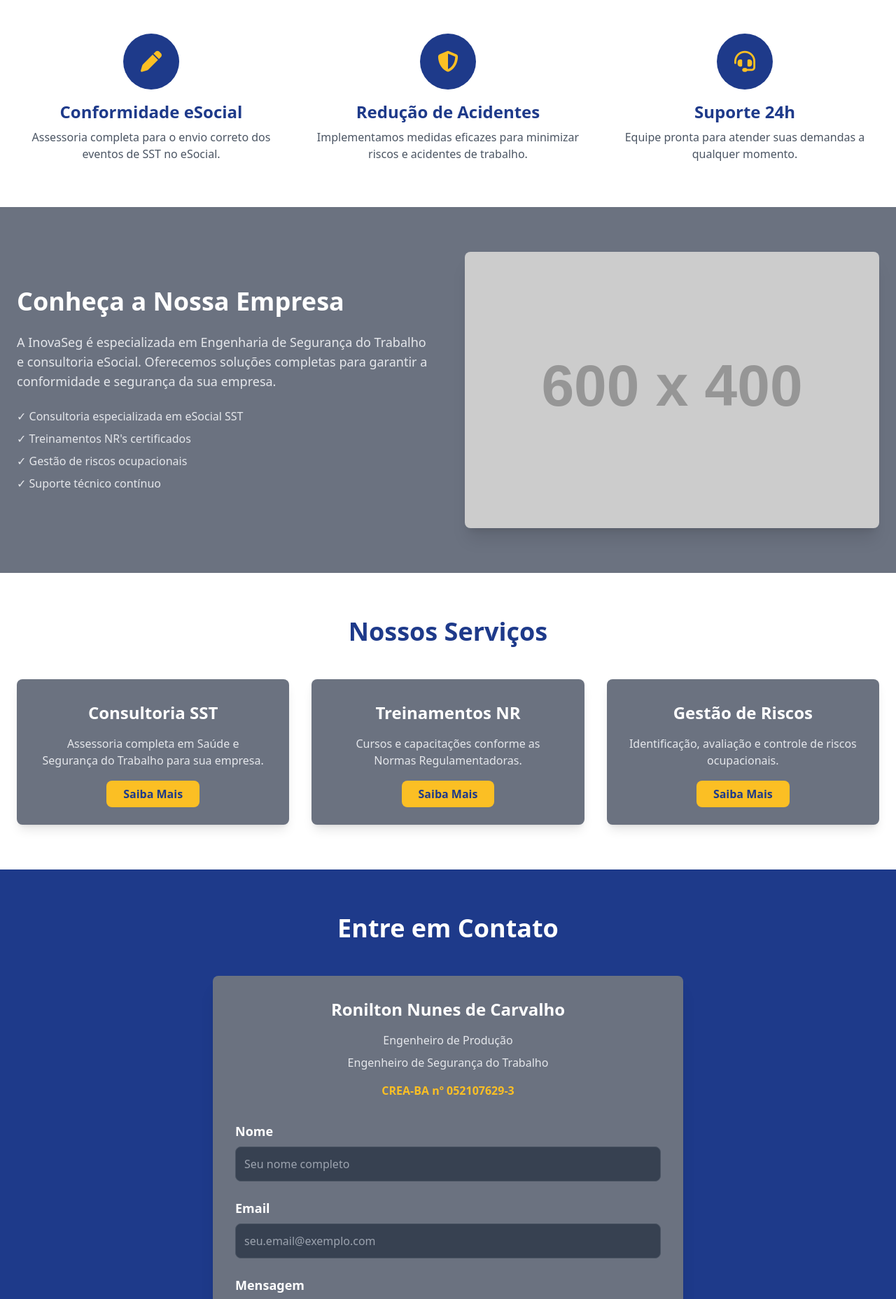
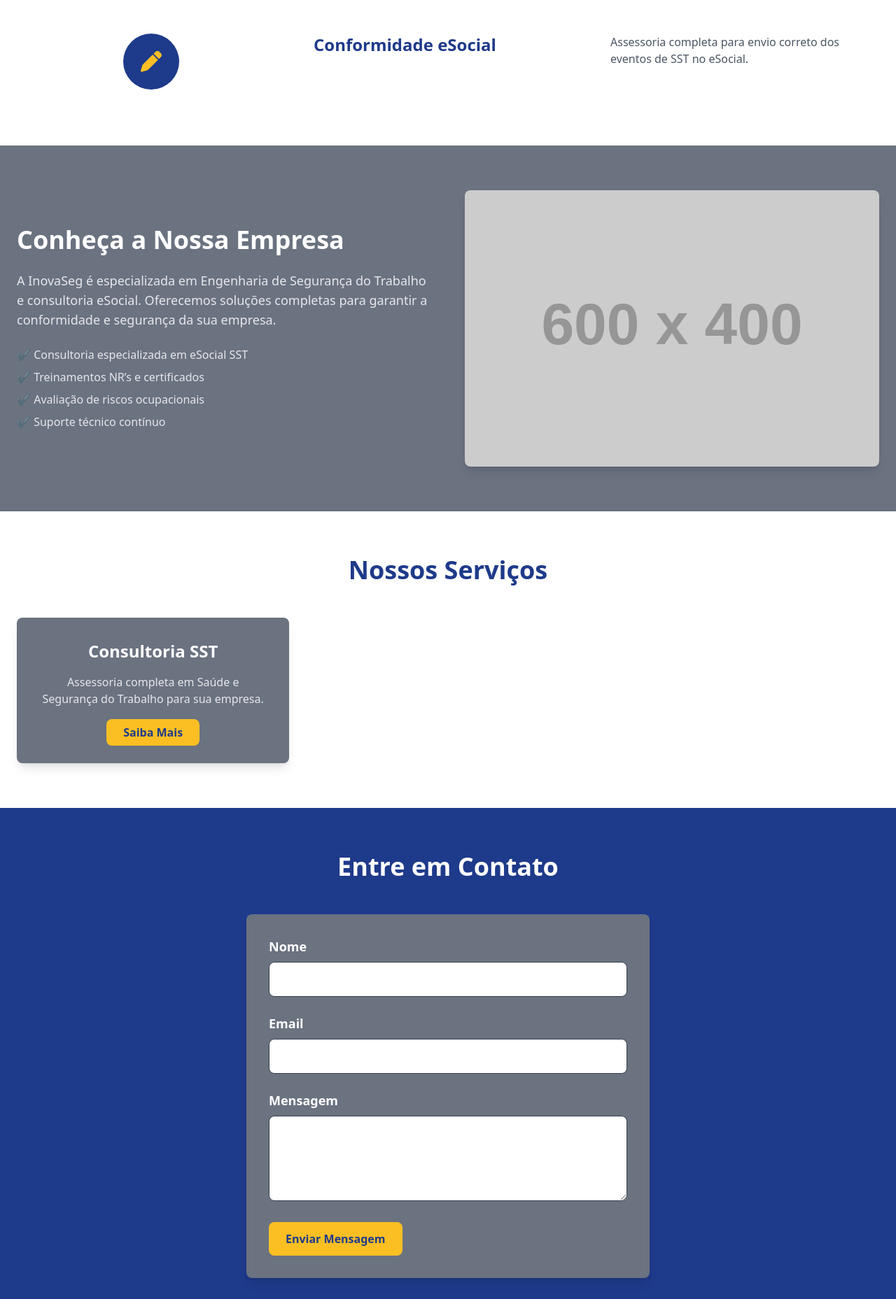
Before and after one commit to RoniltonCarvalho/inovaseg-web.site, a React (Create React App) app: page / in a window 1280 px wide. Shown: the part 880-2737 px from the top of the page at 70% size. Built offline with nearby package versions, Linux system fonts and the light colour scheme.

Commit message:
Update App.js

```diff
--- a/src/App.js
+++ b/src/App.js
@@ -20,13 +20,14 @@
         {/* Hero Section */}
         <section id="home" className="relative h-screen flex items-center justify-center bg-blue-900">
           <div className="text-center p-8 max-w-4xl">
-            <h1 className="text-5xl font-extrabold text-white leading-tight mb-4">
-              Engenharia de Segurança do Trabalho & eSocial
-            </h1>
+            <h1 className="text-5xl font-extrabold text-white leading-tight mb-4">InovaSeg</h1>
             <p className="text-xl text-gray-300 mb-8">
               Conformidade, segurança e suporte especializado para sua empresa.
             </p>
-            <a href="#contato" className="bg-yellow-400 hover:bg-yellow-500 text-blue-900 font-bold py-3 px-8 rounded-lg transition duration-300 transform hover:scale-105">
+            <a
+              href="#contato"
+              className="bg-yellow-400 hover:bg-yellow-500 text-blue-900 font-bold py-3 px-8 rounded-lg transition"
+            >
               Solicite uma Proposta
             </a>
           </div>
@@ -34,37 +35,18 @@
 
         {/* Service Cards Section */}
         <section className="py-16 bg-white">
-          <div className="container mx-auto px-6">
-            <div className="grid grid-cols-1 md:grid-cols-3 gap-10">
-              <div className="text-center">
+          <div className="container mx-auto px-6 grid grid-cols-1 md:grid-cols-3 gap-10">
             <div className="bg-blue-900 w-20 h-20 rounded-full flex items-center justify-center mx-auto mb-4">
               <i className="fas fa-pen text-3xl text-yellow-400"></i>
             </div>
             <h3 className="text-2xl font-semibold text-blue-900 mb-2">Conformidade eSocial</h3>
-                <p className="text-gray-600">Assessoria completa para o envio correto dos eventos de SST no eSocial.</p>
-              </div>
-              <div className="text-center">
-                <div className="bg-blue-900 w-20 h-20 rounded-full flex items-center justify-center mx-auto mb-4">
-                  <i className="fas fa-shield-alt text-3xl text-yellow-400"></i>
-                </div>
-                <h3 className="text-2xl font-semibold text-blue-900 mb-2">Redução de Acidentes</h3>
-                <p className="text-gray-600">Implementamos medidas eficazes para minimizar riscos e acidentes de trabalho.</p>
-              </div>
-              <div className="text-center">
-                <div className="bg-blue-900 w-20 h-20 rounded-full flex items-center justify-center mx-auto mb-4">
-                  <i className="fas fa-headset text-3xl text-yellow-400"></i>
-                </div>
-                <h3 className="text-2xl font-semibold text-blue-900 mb-2">Suporte 24h</h3>
-                <p className="text-gray-600">Equipe pronta para atender suas demandas a qualquer momento.</p>
-              </div>
-            </div>
+            <p className="text-gray-600">Assessoria completa para envio correto dos eventos de SST no eSocial.</p>
           </div>
         </section>
 
         {/* Info Block Section */}
         <section id="empresa" className="py-16 bg-gray-500">
-          <div className="container mx-auto px-6">
-            <div className="grid grid-cols-1 lg:grid-cols-2 gap-12 items-center">
+          <div className="container mx-auto px-6 grid grid-cols-1 md:grid-cols-2 gap-12 items-center">
             <div>
               <h2 className="text-4xl font-bold text-white mb-6">Conheça a Nossa Empresa</h2>
               <p className="text-lg text-gray-200 mb-6">
@@ -72,87 +54,65 @@
                 Oferecemos soluções completas para garantir a conformidade e segurança da sua empresa.
               </p>
               <ul className="text-gray-200 space-y-2">
-                  <li>✓ Consultoria especializada em eSocial SST</li>
-                  <li>✓ Treinamentos NR's certificados</li>
-                  <li>✓ Gestão de riscos ocupacionais</li>
-                  <li>✓ Suporte técnico contínuo</li>
+                <li>✔️ Consultoria especializada em eSocial SST</li>
+                <li>✔️ Treinamentos NR’s e certificados</li>
+                <li>✔️ Avaliação de riscos ocupacionais</li>
+                <li>✔️ Suporte técnico contínuo</li>
               </ul>
             </div>
             <div className="relative">
-                <img src="https://placehold.co/600x400/374151/e2e8f0?text=Laptop+Placeholder" alt="Laptop" className="rounded-lg shadow-xl" />
-              </div>
+              <img
+                src="https://placehold.co/600x400/374151/e2e8f0?text=Laptop+Placeholder"
+                alt="Laptop"
+                className="rounded-lg shadow-lg"
+              />
             </div>
           </div>
         </section>
 
-        {/* Services Models Section */}
+        {/* Serviços Section */}
         <section id="servicos" className="py-16 bg-white">
           <div className="container mx-auto px-6">
             <h2 className="text-4xl font-bold text-center text-blue-900 mb-12">Nossos Serviços</h2>
             <div className="grid grid-cols-1 md:grid-cols-3 gap-8">
               <div className="bg-gray-500 p-8 rounded-lg shadow-lg text-center">
                 <h3 className="text-2xl font-bold text-white mb-4">Consultoria SST</h3>
-                <p className="text-gray-200 mb-6">Assessoria completa em Saúde e Segurança do Trabalho para sua empresa.</p>
-                <a href="#contato" className="bg-yellow-400 hover:bg-yellow-500 text-blue-900 font-bold py-2 px-6 rounded-lg transition duration-300">
+                <p className="text-gray-200 mb-6">
+                  Assessoria completa em Saúde e Segurança do Trabalho para sua empresa.
+                </p>
+                <a
+                  href="#contato"
+                  className="bg-yellow-400 hover:bg-yellow-500 text-blue-900 font-bold py-2 px-6 rounded-lg transition"
+                >
                   Saiba Mais
                 </a>
               </div>
-              <div className="bg-gray-500 p-8 rounded-lg shadow-lg text-center">
-                <h3 className="text-2xl font-bold text-white mb-4">Treinamentos NR</h3>
-                <p className="text-gray-200 mb-6">Cursos e capacitações conforme as Normas Regulamentadoras.</p>
-                <a href="#contato" className="bg-yellow-400 hover:bg-yellow-500 text-blue-900 font-bold py-2 px-6 rounded-lg transition duration-300">
-                  Saiba Mais
-                </a>
-              </div>
-              <div className="bg-gray-500 p-8 rounded-lg shadow-lg text-center">
-                <h3 className="text-2xl font-bold text-white mb-4">Gestão de Riscos</h3>
-                <p className="text-gray-200 mb-6">Identificação, avaliação e controle de riscos ocupacionais.</p>
-                <a href="#contato" className="bg-yellow-400 hover:bg-yellow-500 text-blue-900 font-bold py-2 px-6 rounded-lg transition duration-300">
-                  Saiba Mais
-                </a>
-              </div>
+              {/* Você pode repetir os cards para NR, Gestão de riscos, etc. */}
             </div>
           </div>
         </section>
 
-        {/* Contact Section */}
+        {/* Contato Section */}
         <section id="contato" className="py-16 bg-blue-900">
           <div className="container mx-auto px-6">
             <h2 className="text-4xl font-bold text-center text-white mb-12">Entre em Contato</h2>
-            <div className="max-w-2xl mx-auto bg-gray-500 p-8 rounded-lg shadow-xl">
-              <div className="text-center mb-8">
-                <h3 className="text-2xl font-bold text-white mb-4">Ronilton Nunes de Carvalho</h3>
-                <p className="text-gray-200 mb-2">Engenheiro de Produção</p>
-                <p className="text-gray-200 mb-4">Engenheiro de Segurança do Trabalho</p>
-                <p className="text-yellow-400 font-semibold">CREA-BA nº 052107629-3</p>
-              </div>
-
-              <form className="space-y-6">
+            <form className="space-y-6 max-w-xl mx-auto bg-gray-500 p-8 rounded-lg shadow-lg">
               <div>
                 <label htmlFor="name" className="block text-white text-lg font-semibold mb-2">Nome</label>
-                  <input type="text" id="name" name="name" className="w-full p-3 rounded-lg bg-gray-700 border border-gray-600 focus:outline-none focus:border-yellow-400 text-white" placeholder="Seu nome completo" />
+                <input type="text" id="name" name="name" className="w-full p-3 rounded-lg border border-gray-700" />
               </div>
               <div>
                 <label htmlFor="email" className="block text-white text-lg font-semibold mb-2">Email</label>
-                  <input type="email" id="email" name="email" className="w-full p-3 rounded-lg bg-gray-700 border border-gray-600 focus:outline-none focus:border-yellow-400 text-white" placeholder="seu.email@exemplo.com" />
+                <input type="email" id="email" name="email" className="w-full p-3 rounded-lg border border-gray-700" />
               </div>
               <div>
                 <label htmlFor="message" className="block text-white text-lg font-semibold mb-2">Mensagem</label>
-                  <textarea id="message" name="message" rows="5" className="w-full p-3 rounded-lg bg-gray-700 border border-gray-600 focus:outline-none focus:border-yellow-400 text-white" placeholder="Descreva sua necessidade ou solicitação"></textarea>
+                <textarea id="message" name="message" rows="4" className="w-full p-3 rounded-lg border border-gray-700"></textarea>
               </div>
-                <div className="flex flex-col sm:flex-row justify-center space-y-4 sm:space-y-0 sm:space-x-4">
-                  <button type="submit" className="bg-yellow-400 hover:bg-yellow-500 text-blue-900 font-bold py-3 px-8 rounded-lg transition duration-300 transform hover:scale-105">
+              <button type="submit" className="bg-yellow-400 hover:bg-yellow-500 text-blue-900 font-bold py-3 px-6 rounded-lg transition">
                 Enviar Mensagem
               </button>
-                  <a href="mailto:oesteengseg@gmail.com" className="bg-gray-700 hover:bg-gray-600 text-white font-bold py-3 px-8 rounded-lg transition duration-300 transform hover:scale-105 text-center">
-                    <i className="fas fa-envelope mr-2"></i> Email
-                  </a>
-                  <a href="https://wa.me/351911997378" target="_blank" rel="noopener noreferrer" className="bg-green-500 hover:bg-green-600 text-white font-bold py-3 px-8 rounded-lg transition duration-300 transform hover:scale-105 text-center">
-                    <i className="fab fa-whatsapp mr-2"></i> WhatsApp
-                  </a>
-                </div>
             </form>
-            </div>
           </div>
         </section>
       </main>
@@ -160,12 +120,7 @@
       {/* Footer */}
       <footer className="bg-gray-500 py-8 text-center text-white">
         <div className="container mx-auto px-6">
-          <p>&copy; 2025 InovaSeg. Todos os direitos reservados.</p>
-          <div className="flex justify-center space-x-6 mt-4">
-            <a href="#" className="text-yellow-400 hover:text-yellow-300 transition duration-300"><i className="fab fa-linkedin-in text-xl"></i></a>
-            <a href="#" className="text-yellow-400 hover:text-yellow-300 transition duration-300"><i className="fab fa-facebook-f text-xl"></i></a>
-            <a href="#" className="text-yellow-400 hover:text-yellow-300 transition duration-300"><i className="fab fa-instagram text-xl"></i></a>
-          </div>
+          <p>© 2025 InovaSeg. Todos os direitos reservados.</p>
         </div>
       </footer>
     </div>
```
Lines whose indentation alone changed are shown as unchanged.
